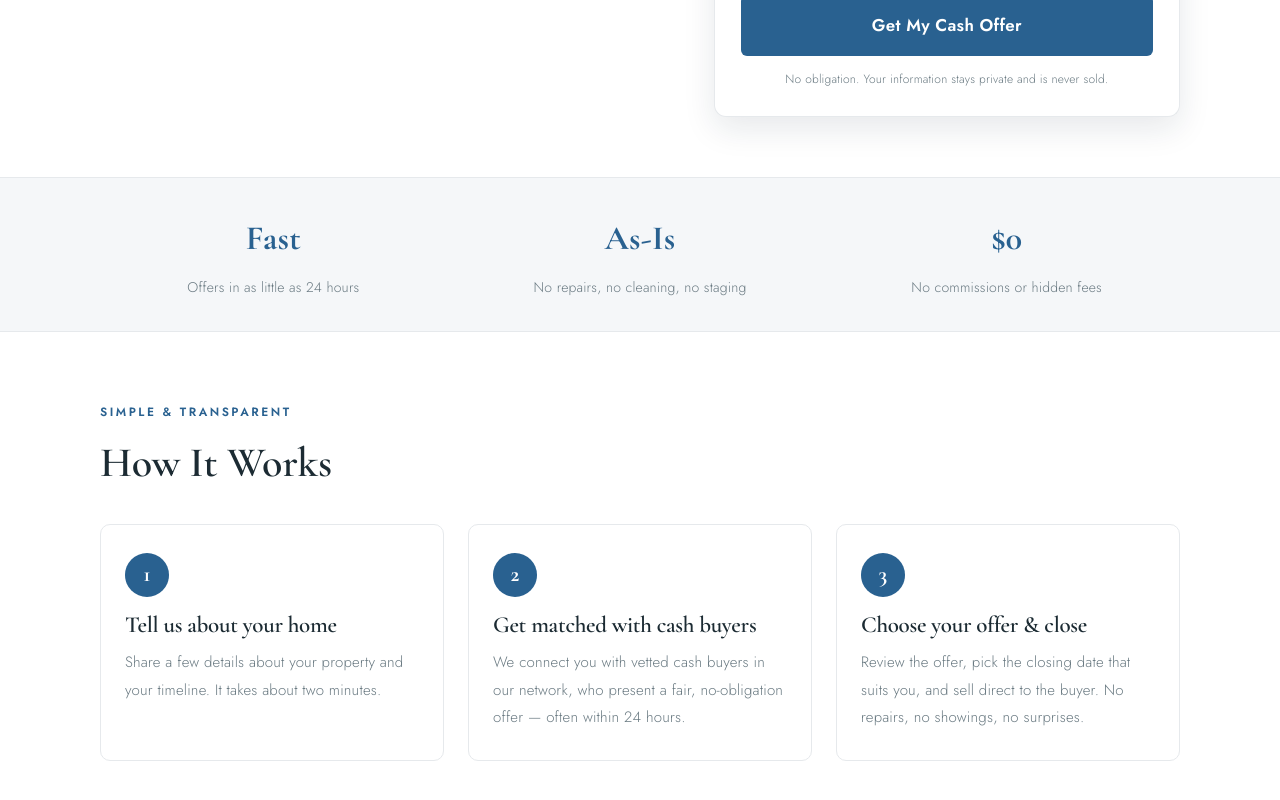
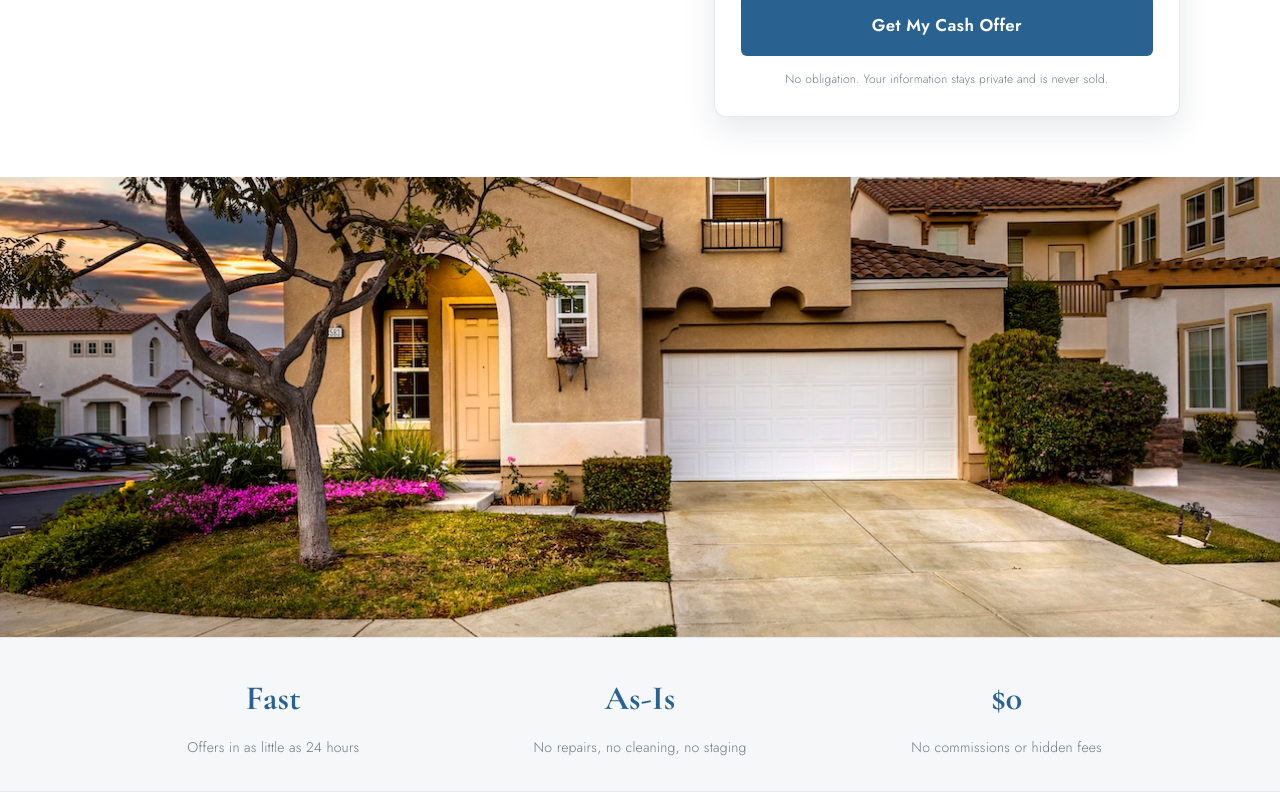
Before and after one commit to sezginsezer11/sellmyhomesforcash, a Next.js app: page / in a window 1280 px wide. Shown: the part 692-1492 px from the top of the page. Built offline with nearby package versions, Linux system fonts and the light colour scheme.

Commit message:
Add hero photo band

```diff
--- a/app/page.js
+++ b/app/page.js
@@ -128,6 +128,11 @@ export default function Home() {
             <LeadForm idPrefix="hero" {...formProps} />
           </div>
         </div>
+      </section>
+
+      <section className="smhc-photoband" aria-label="Sell your house fast for cash in San Diego">
+        <img src="/sell-my-house-fast-for-cash-san-diego.jpg"
+          alt="Sell your house fast for cash in San Diego" loading="lazy" />
       </section>
 
       <section className="smhc-trust">
@@ -393,6 +398,11 @@ export default function Home() {
         .smhc-note-err { background: #fbeaea; color: #8a2020; }
         .smhc-fineprint { font-size: 12px; color: #6a7a82; text-align: center; margin: 12px 0 0; }
 
+        /* Photo band — full-width image strip below hero */
+        .smhc-photoband { width: 100%; line-height: 0; }
+        .smhc-photoband img { width: 100%; height: auto; max-height: 460px; object-fit: cover; display: block; }
+        @media (max-width: 860px) { .smhc-photoband img { max-height: 260px; } }
+
         /* Trust bar — light grey */
         .smhc-trust { background: #f5f7f9; border-top: 1px solid #e6e9ec; border-bottom: 1px solid #e6e9ec; }
         .smhc-trust-grid { display: grid; grid-template-columns: repeat(3,1fr); gap: 20px; padding: 30px 20px; text-align: center; }
```
Also changed, not shown: public/sell-my-house-fast-for-cash-san-diego.jpg (added).
